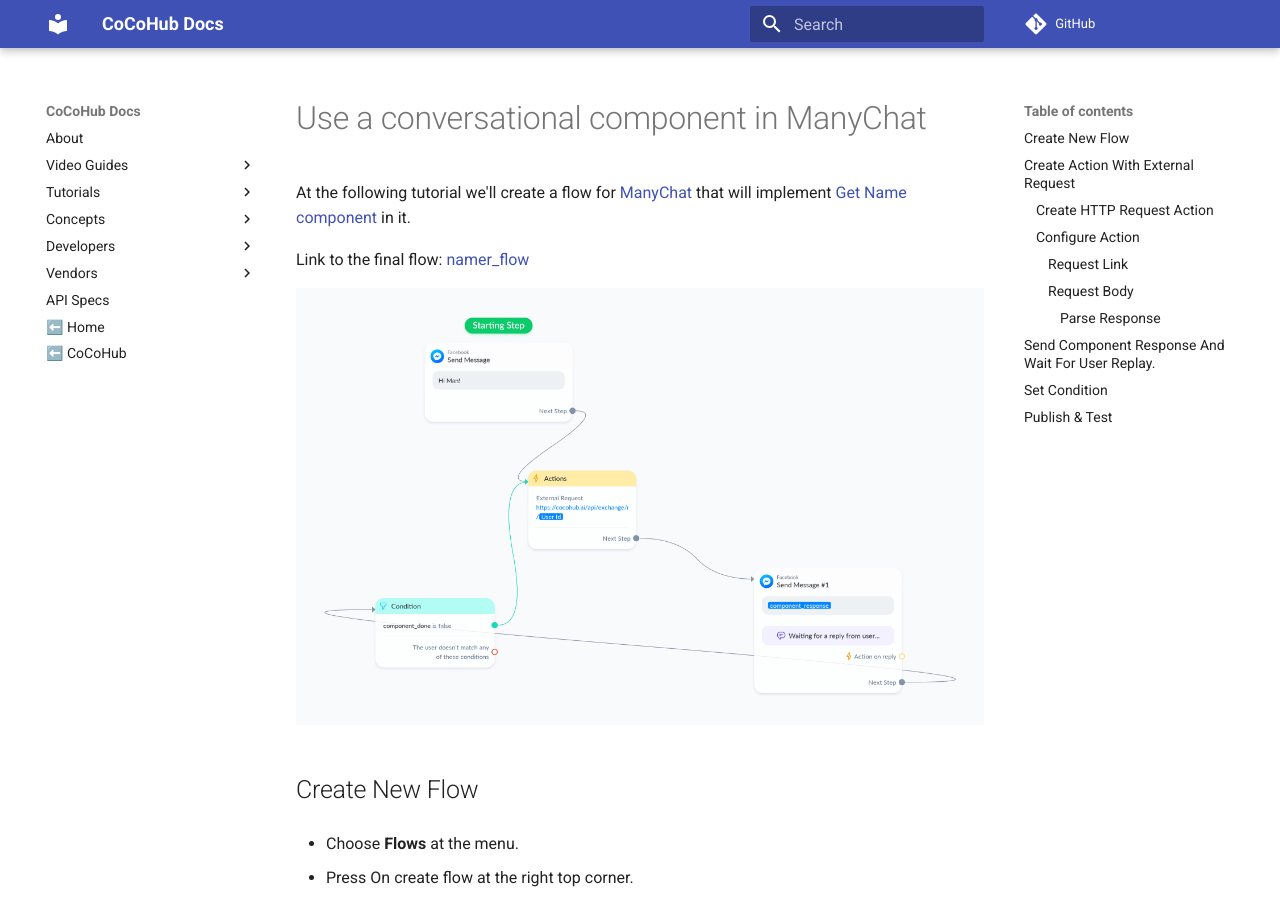
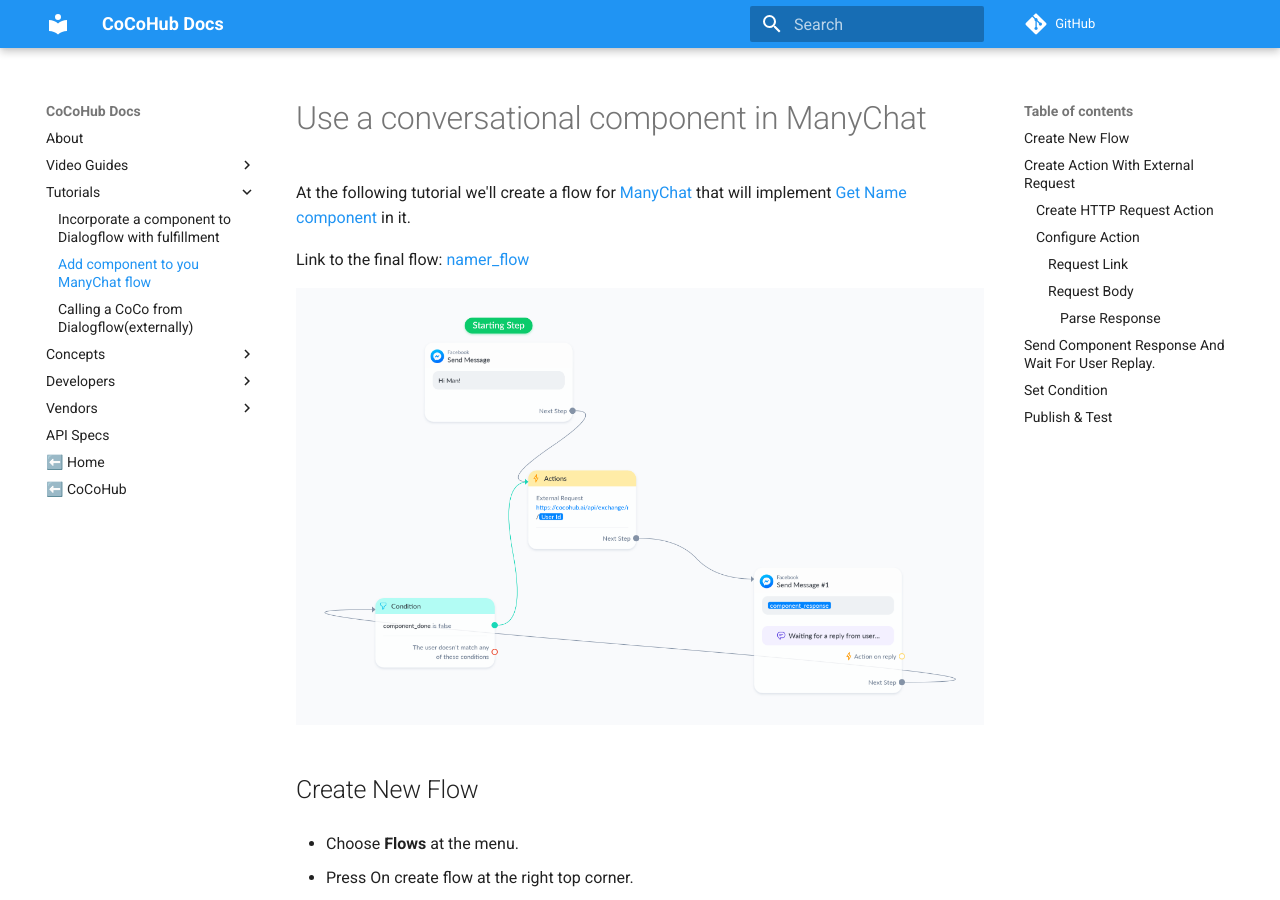
Before and after one commit to ConversationalComponents/docs, an MkDocs documentation site: the page built from docs/tutorials/manychat1.md, in a window 1280 px wide and 900 px high. Built offline with MkDocs 1.6.1 and Material for MkDocs 9.7.7, drawn with Linux system fonts in a browser that asks for light colours; comment, search, counter and statistics services are not loaded.

Commit message:
add tutorial to menu + colors

```diff
--- a/mkdocs.yml
+++ b/mkdocs.yml
@@ -7,6 +7,7 @@
     - Vendors: tutorials/authors_videos.md
   - Tutorials:
       - Incorporate a component to Dialogflow with fulfillment: tutorials/plug_coco_component_inside_dialogflow_conversation
+      - Add component to you ManyChat flow: tutorials/manychat1.md
       - Calling a CoCo from Dialogflow(externally): tutorials/use_a_component_with_dialogflow_external
   - Concepts:
 #      - Agents, Goals, State, and Actions: concepts/goals.md
@@ -25,6 +26,11 @@
 
 theme:
   name: material
+  palette:
+    primary: blue
+    accent: blue
+  #logo: cocohub logo-09.svg
+  #favicon: img/favicon.png
 
 markdown_extensions:
   - codehilite
```
Also changed, not shown: docs/tutorials/manychat1.md (renamed from docs/tutorials/Use_a_component_as_ManyChat_DevTool.md).
